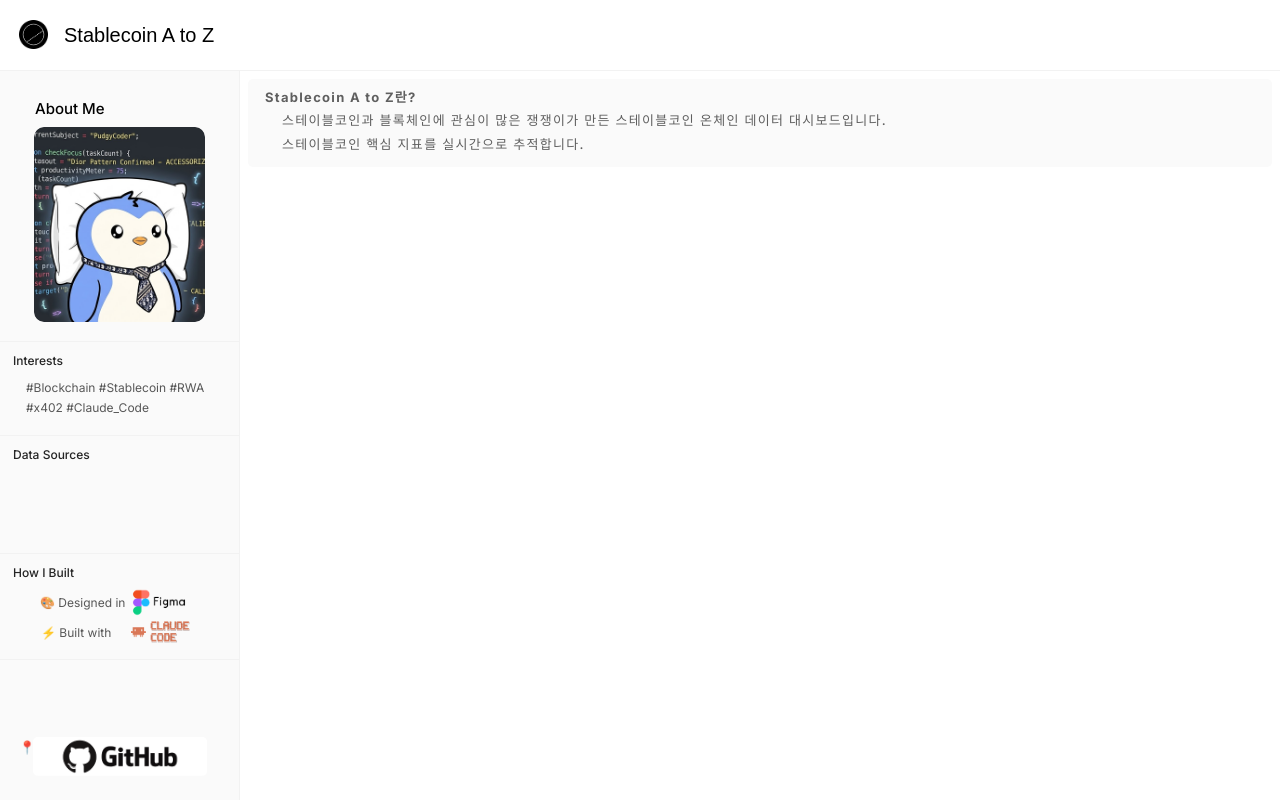
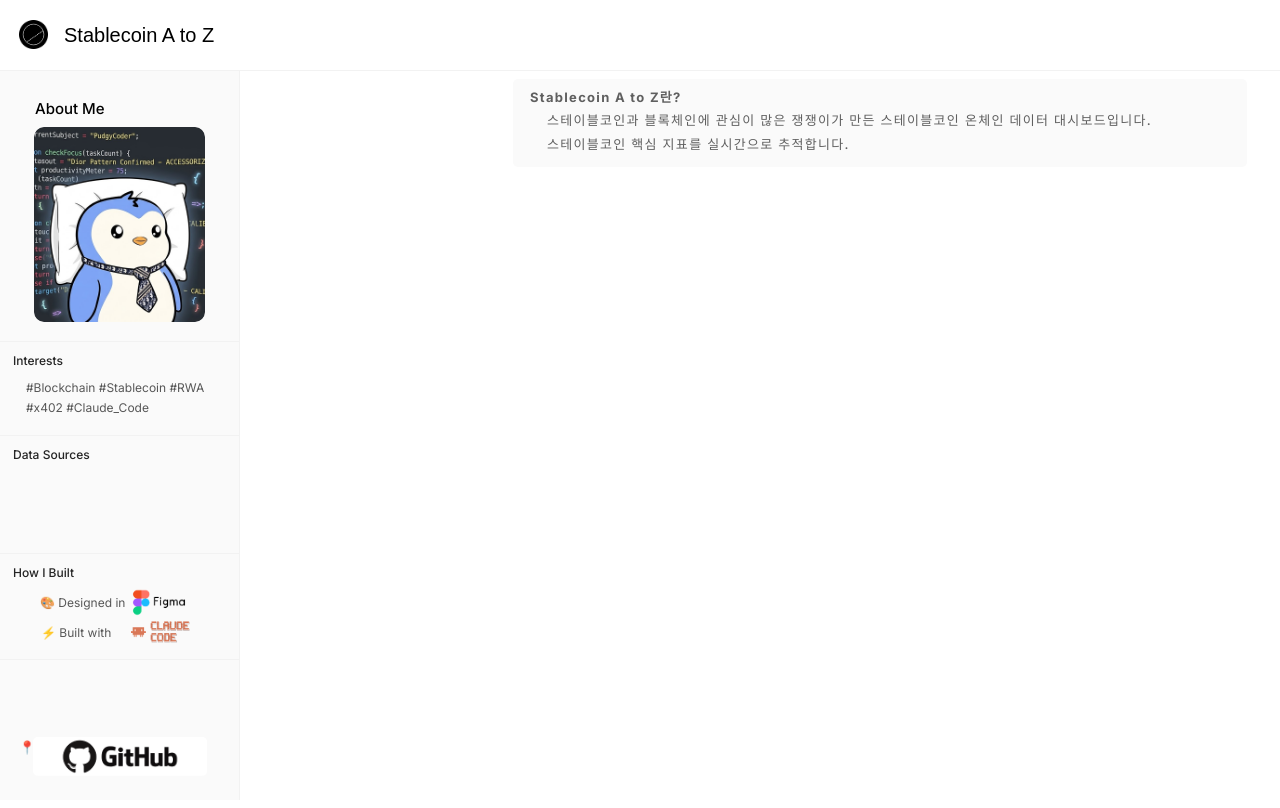
Before and after one commit to 0xdavidhan97/Stablecoin-AtoZ-v2.0, a Next.js app: page / in a window 1280 px wide. Built offline with nearby package versions, Linux system fonts and the light colour scheme; a web font is replaced by a local one.

Commit message:
fix: update TopBanner margins to ml-273px mr-33px

```diff
--- a/components/TopBanner.tsx
+++ b/components/TopBanner.tsx
@@ -1,6 +1,6 @@
 export default function TopBanner() {
   return (
-    <div className="relative mt-[8px] mx-[8px] h-[88px] bg-[#FAFAFA] rounded-[5px]">
+    <div className="relative mt-[8px] ml-[273px] mr-[33px] h-[88px] bg-[#FAFAFA] rounded-[5px]">
       <span className="absolute top-[10px] left-[17px] w-[158px] h-[15px] text-[13px] font-bold leading-[16px] tracking-[0.1em] text-[#5F5F5F]">
         Stablecoin A to Z란?
       </span>
```
